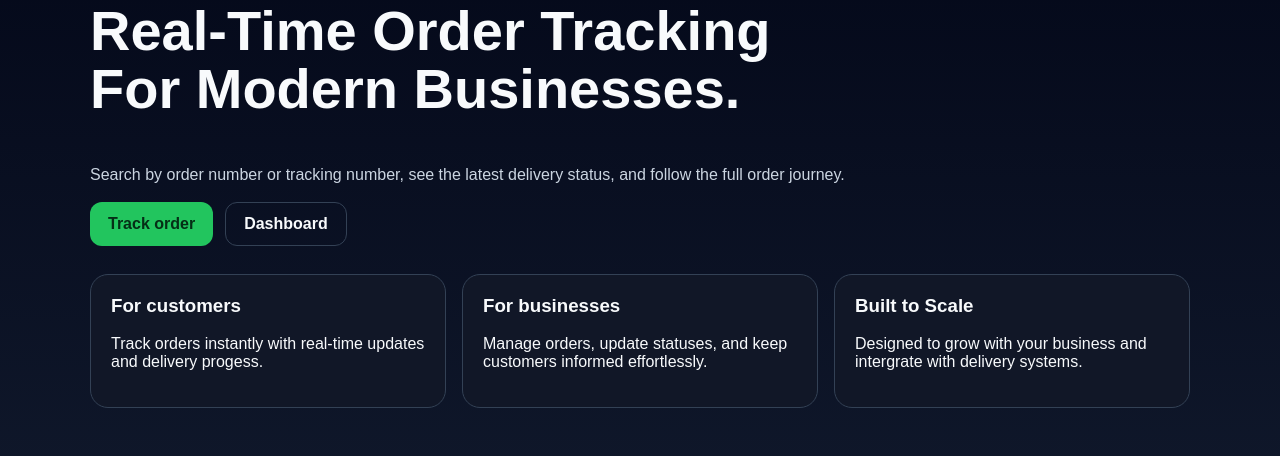
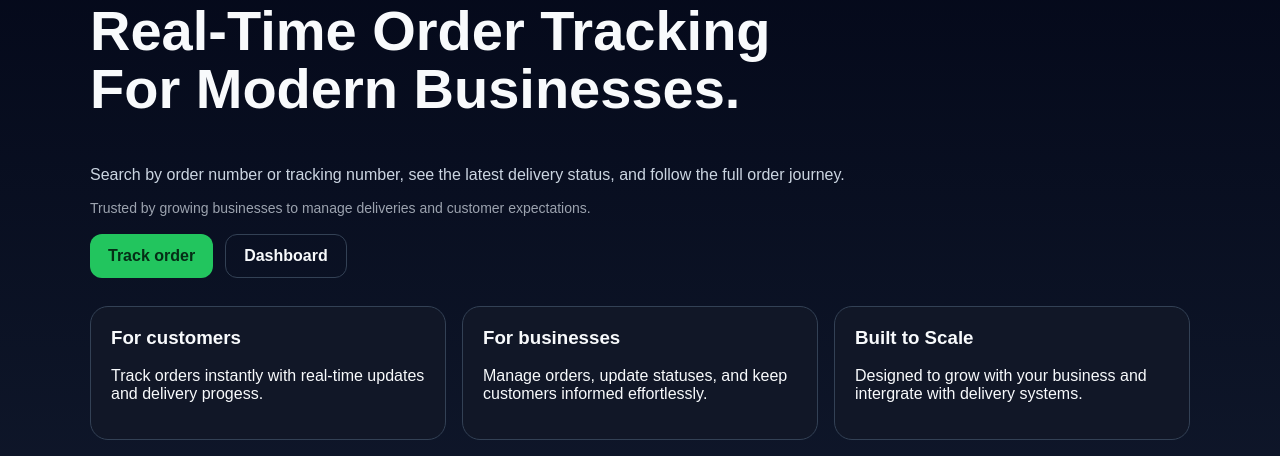
Before and after one commit to Akhona518/where-is-my-order, a Flask app: page / in a window 1280 px wide. Shown: the part 146-602 px from the top of the page. Run offline with Flask 3, Linux system fonts and the light colour scheme.

Commit message:
Update home.html

```diff
--- a/templates/home.html
+++ b/templates/home.html
@@ -5,8 +5,12 @@
         <p class="eyebrow">Modern Order Tracking Platform</p>
         <h1>Real-Time Order Tracking For Modern Businesses.</h1>
         <p class="subtext">
-            Search by order number or tracking number, see the latest delivery status, and follow the full order journey.
-        </p>
+Search by order number or tracking number, see the latest delivery status, and follow the full order journey.
+</p>
+
+<p style="margin-top:10px; color:#9ca3af; font-size:14px;">
+Trusted by growing businesses to manage deliveries and customer expectations.
+</p>
         <div class="actions">
             <a class="btn" href="{{ url_for('track_order') }}">Track order</a>
             <a class="btn btn-secondary" href="{{ url_for('admin_login') }}">Dashboard</a>
```
